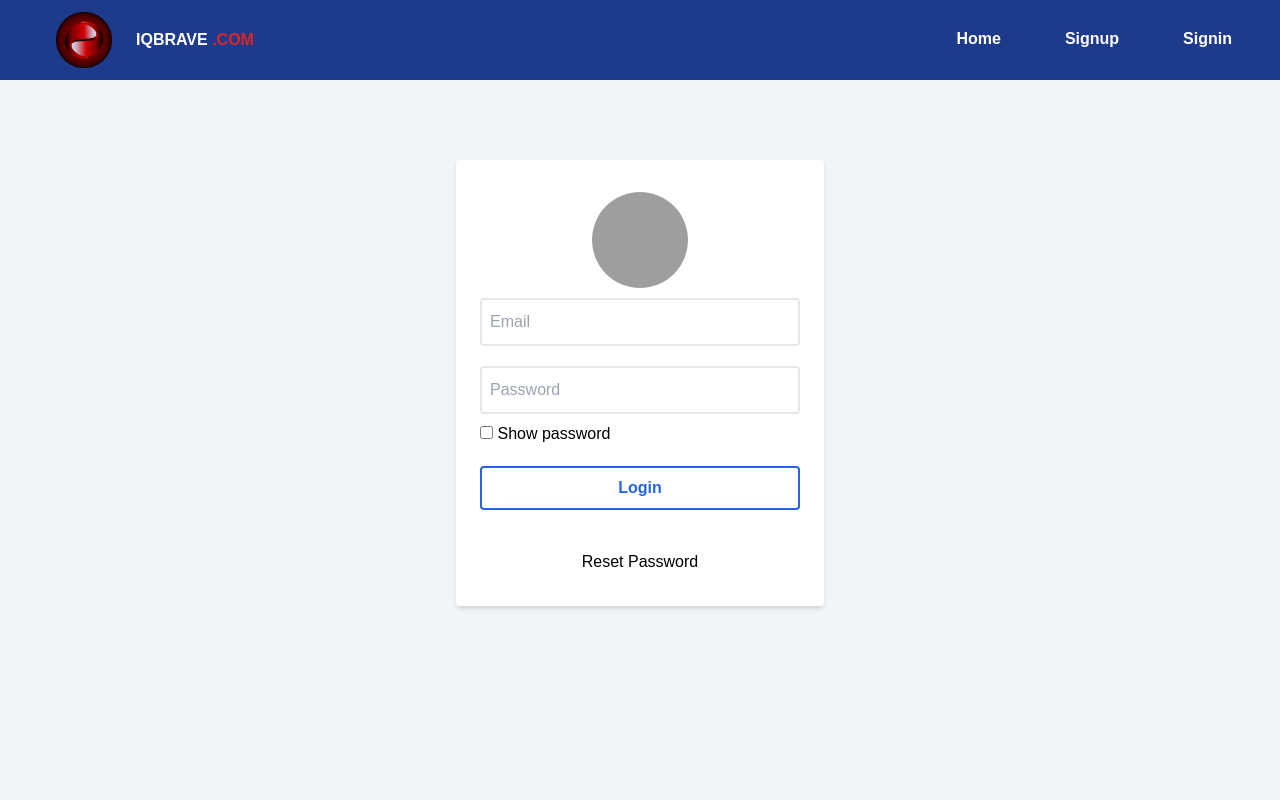
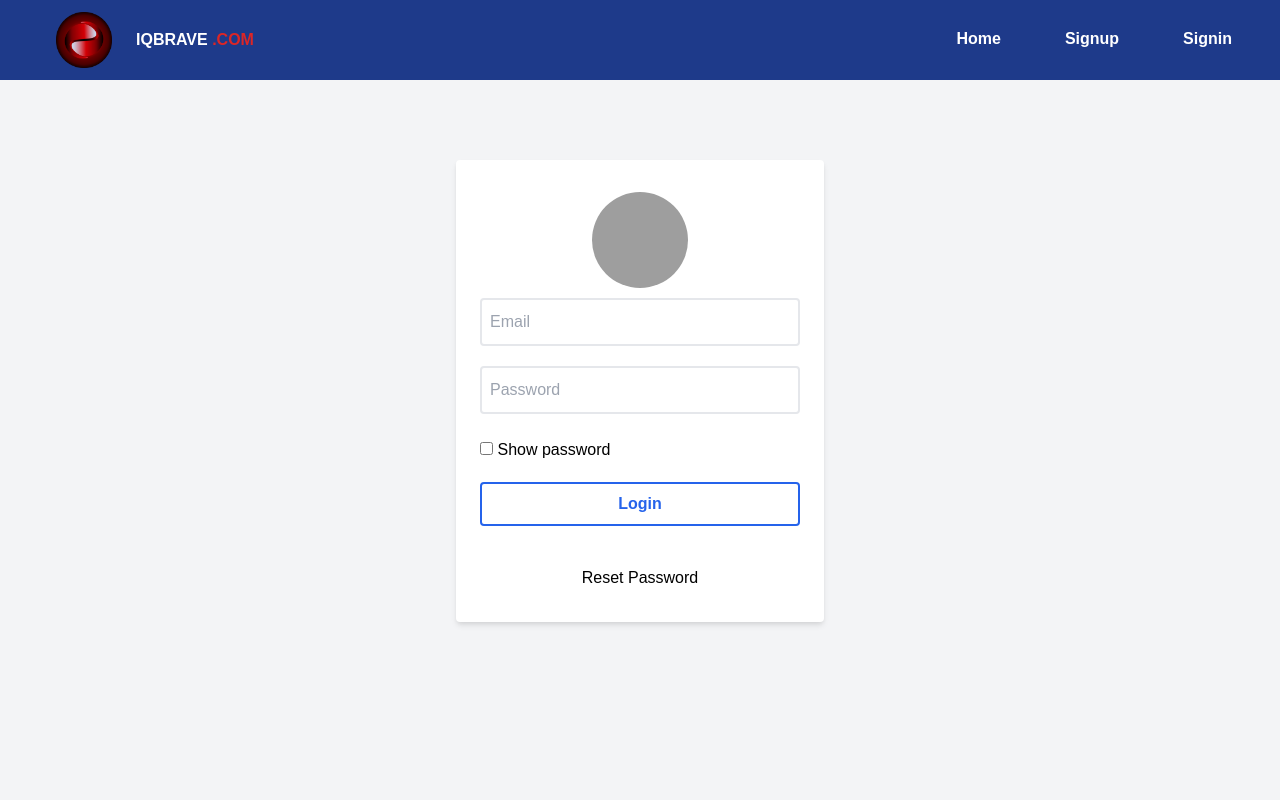
Before and after one commit to dmahesh9810/iqbrave-frontend, a Vue app: page /login in a window 1280 px wide. Shown: the top 800 px of the page. Built offline with nearby package versions, Linux system fonts and the light colour scheme; grey boxes are pictures that could not be loaded; a web font is replaced by a local one.

Commit message:
home modify 2

```diff
--- a/src/components/auth/Login.vue
+++ b/src/components/auth/Login.vue
@@ -79,8 +79,8 @@
                   "
                   autocomplete="off"
                   placeholder="Password"
-                /> <input @click="showPassword()" type="checkbox" class="mt-3"> <span>Show password</span>
-                <ErrorMessage name="password" class="error-feedback" />
+                /><ErrorMessage name="password" class="error-feedback" /><br/> <input @click="showPassword()" type="checkbox" class=""> <span>Show password</span>
+
               </div>
               <div v-if="message" class="alert alert-danger" role="alert">
                 <h1 class="text-red-500">{{ message }}</h1>
@@ -153,7 +153,7 @@ export default {
   data() {
     const schema = yup.object().shape({
       email: yup.string().required("Email is required!"),
-      password: yup.string().required("Email is required!"),
+      password: yup.string().required("Password is required!"),
     });
 
     return {
@@ -176,7 +176,7 @@ export default {
   methods: {
     showPassword(){
       if(this.type == 'password'){
-        this.type = 'password';
+        this.type = 'text';
       }else{
         this.type = 'password';
       }
```
